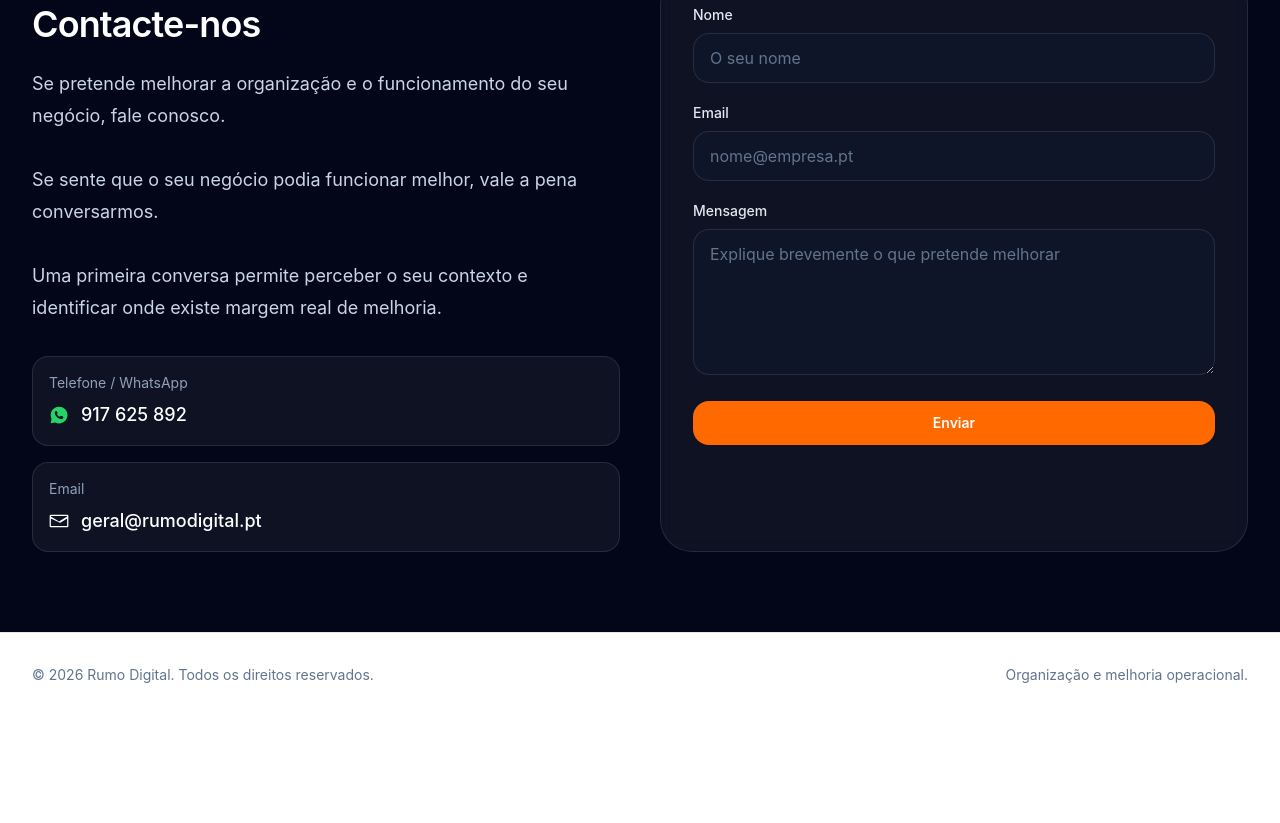
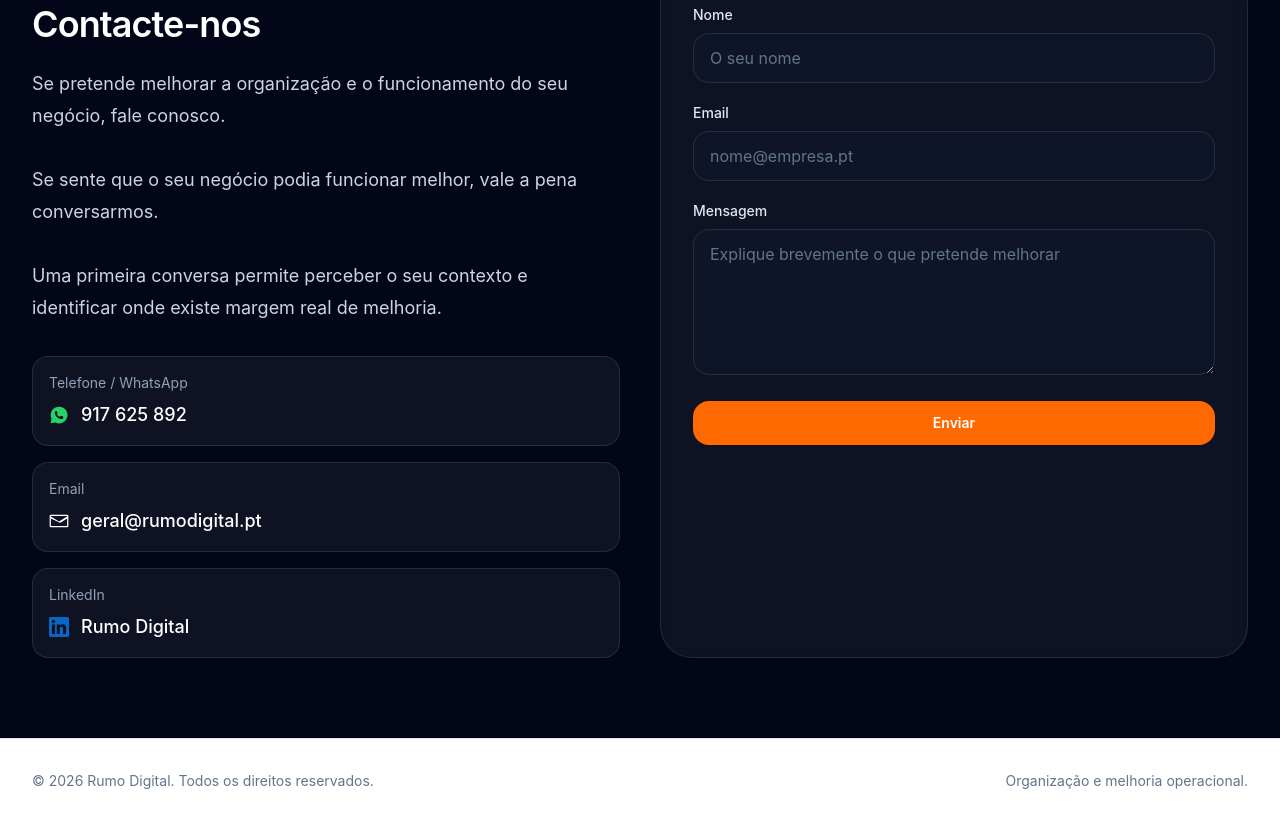
Before and after one commit to joaodmascarenhas/rumo-digital-web, a React (Vite) app: page / in a window 1280 px wide. Shown: the part 5888-6711 px from the top of the page. Before the commit the page ends 6605 px from the top, so only its background shows below. Built offline with nearby package versions, Linux system fonts and the light colour scheme.

Commit message:
Adição url Linkedin RD

```diff
--- a/src/App.jsx
+++ b/src/App.jsx
@@ -665,6 +665,26 @@
                   geral@rumodigital.pt
                 </a>
               </div>
+
+              <div className="rounded-2xl border border-white/10 bg-white/5 p-4">
+                <p className="text-sm text-slate-400">LinkedIn</p>
+                <a
+                  href="https://www.linkedin.com/company/rumodigital-pt"
+                  target="_blank"
+                  rel="noreferrer"
+                  className="mt-2 flex items-center gap-3 text-lg font-medium text-white transition hover:text-orange-400"
+                >
+                  <svg
+                    xmlns="http://www.w3.org/2000/svg"
+                    viewBox="0 0 24 24"
+                    fill="#0A66C2"
+                    className="h-5 w-5"
+                  >
+                    <path d="M20.447 20.452h-3.554v-5.569c0-1.328-.027-3.037-1.852-3.037-1.853 0-2.136 1.445-2.136 2.939v5.667H9.351V9h3.414v1.561h.046c.477-.9 1.637-1.85 3.37-1.85 3.601 0 4.267 2.37 4.267 5.455v6.286zM5.337 7.433c-1.144 0-2.063-.926-2.063-2.065 0-1.138.92-2.063 2.063-2.063 1.14 0 2.064.925 2.064 2.063 0 1.139-.925 2.065-2.064 2.065zm1.782 13.019H3.555V9h3.564v11.452zM22.225 0H1.771C.792 0 0 .774 0 1.729v20.542C0 23.227.792 24 1.771 24h20.451C23.2 24 24 23.227 24 22.271V1.729C24 .774 23.2 0 22.222 0h.003z" />
+                  </svg>
+                  Rumo Digital
+                </a>
+              </div>
             </div>
           </div>
 
```
